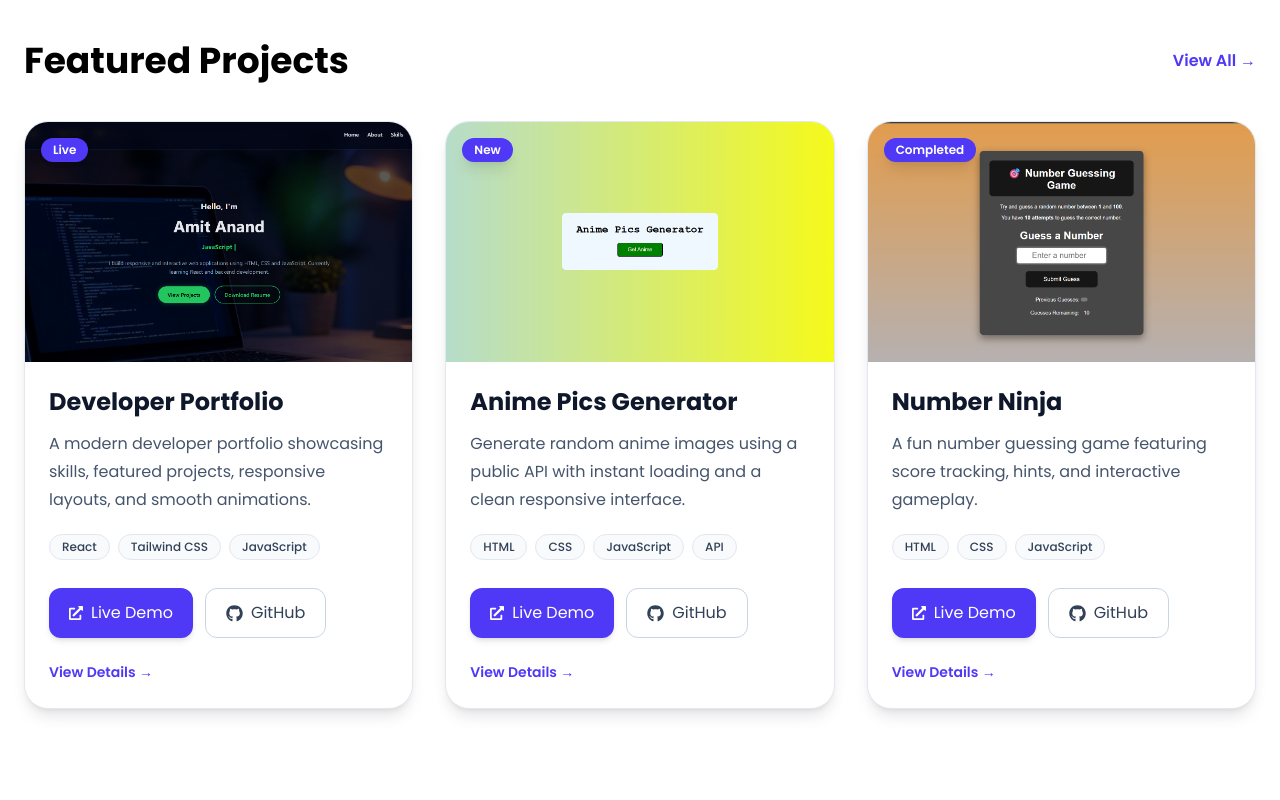
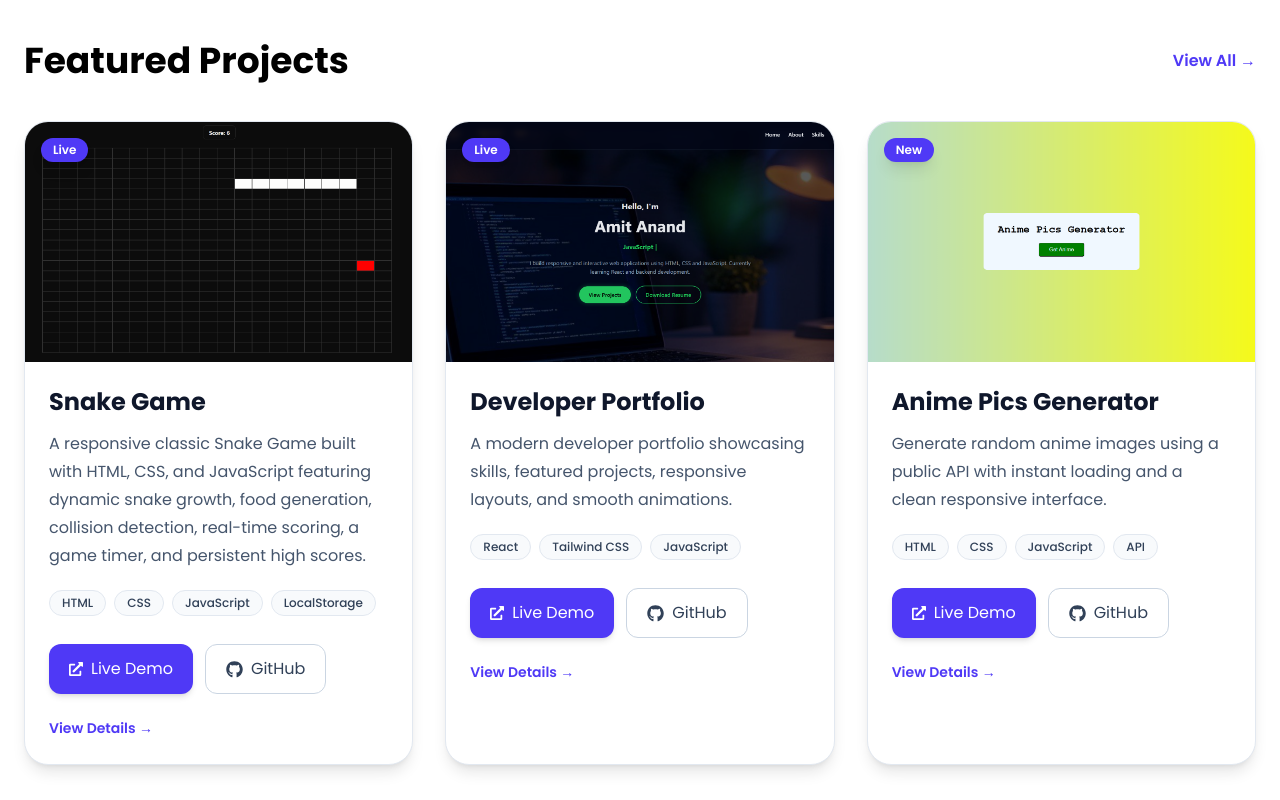
Before and after one commit to amit0526/project-showcase, a React (Vite) app: page / in a window 1280 px wide. Shown: the part 1180-1980 px from the top of the page. Built offline with nearby package versions, Linux system fonts and the light colour scheme.

Commit message:
Add Snake Game project details and update project statistics

```diff
--- a/src/components/hero/HeroLeft.jsx
+++ b/src/components/hero/HeroLeft.jsx
@@ -106,7 +106,7 @@ export default function HeroLeft() {
       {/* Stats */}
 
       <motion.div variants={item} className="mt-12 grid grid-cols-2 sm:grid-col-3 gap-3">
-        <Stat number="10+" label="Projects" />
+        <Stat number="11+" label="Projects" />
         <Stat number="8+" label="Tech" />
         <Stat number="100%" label="Responsive" />
       </motion.div>
--- a/src/data/projects.js
+++ b/src/data/projects.js
@@ -1,6 +1,28 @@
 const projects = [
   {
     id: 1,
+    title: "Snake Game",
+    description:"A responsive classic Snake Game built with HTML, CSS, and JavaScript featuring dynamic snake growth, food generation, collision detection, real-time scoring, a game timer, and persistent high scores.",
+    category: "JavaScript",
+    status: "Live",
+    features: [
+      "Responsive Design",
+      "Snake Growth & Food System",
+      "Collision Detection",
+      "Score & Timer",
+      "Persistent High Score",
+      "Keyboard Controls",
+      "Mobile Touch & Swipe Controls",
+    ],
+   tech: ["HTML", "CSS", "JavaScript", "LocalStorage"],
+   image: "/images/snake-game.png",
+   live: "https://snake-game-weld-eight.vercel.app/",
+   github: "https://github.com/amit0526/java-script-projects/tree/main/13-snake-game",
+
+  },
+
+  {
+    id: 2,
     title: "Developer Portfolio",
     description:
       "A modern developer portfolio showcasing skills, featured projects, responsive layouts, and smooth animations.",
@@ -10,11 +32,11 @@ const projects = [
     tech: ["React", "Tailwind CSS", "JavaScript"],
     image: "/images/amit-anand.png",
     live: "https://amit-anand-dev.vercel.app/",
-    github: "#",
+    github:"https://github.com/amit0526/java-script-projects/tree/main/10-protfolio",
   },
 
   {
-    id: 2,
+    id: 3,
     title: "Anime Pics Generator",
     description:
       "Generate random anime images using a public API with instant loading and a clean responsive interface.",
@@ -24,11 +46,11 @@ const projects = [
     tech: ["HTML", "CSS", "JavaScript", "API"],
     image: "/images/anime-generator.png",
     live: "https://anime-verse-self.vercel.app/",
-    github: "#",
+    github:"https://github.com/amit0526/java-script-projects/tree/main/6-Anime-Pics-Generator",
   },
 
   {
-    id: 3,
+    id: 4,
     title: "Number Ninja",
     description:
       "A fun number guessing game featuring score tracking, hints, and interactive gameplay.",
@@ -38,11 +60,11 @@ const projects = [
     tech: ["HTML", "CSS", "JavaScript"],
     image: "/images/gusseing-number.png",
     live: "https://number-ninja-five.vercel.app/",
-    github: "#",
+    github:"https://github.com/amit0526/java-script-projects/tree/main/4-GuessTheNumber",
   },
 
   {
-    id: 4,
+    id: 5,
     title: "Neo Calculator",
     description:
       "A sleek calculator supporting arithmetic operations with a modern responsive interface.",
@@ -52,11 +74,11 @@ const projects = [
     tech: ["HTML", "CSS", "JavaScript"],
     image: "/images/calculator.png",
     live: "https://neocalcapp.vercel.app/",
-    github: "#",
+    github:"https://github.com/amit0526/java-script-projects/tree/main/7-Calculator",
   },
 
   {
-    id: 5,
+    id: 6,
     title: "Coffee Hub",
     description:
       "A modern coffee shop landing page with responsive layouts and elegant user experience.",
@@ -66,11 +88,11 @@ const projects = [
     tech: ["HTML", "CSS", "JavaScript"],
     image: "/images/coffe-hub.png",
     live: "https://coffee-hub-psi.vercel.app/",
-    github: "#",
+    github:"https://github.com/amit0526/java-script-projects/tree/main/12-coffee-hub",
   },
 
   {
-    id: 6,
+    id: 7,
     title: "KeyCode Explorer",
     description:
       "Display keyboard key codes and event details instantly with a clean interactive interface.",
@@ -80,11 +102,11 @@ const projects = [
     tech: ["HTML", "CSS", "JavaScript"],
     image: "/images/key-code.png",
     live: "https://keycode-explorer.vercel.app/",
-    github: "#",
+    github:"https://github.com/amit0526/java-script-projects/tree/main/5-keyboard",
   },
 
   {
-    id: 7,
+    id: 8,
     title: "BMI Calculator",
     description:
       "Calculate Body Mass Index instantly with health status results and responsive design.",
@@ -94,11 +116,11 @@ const projects = [
     tech: ["HTML", "CSS", "JavaScript"],
     image: "/images/bmi-calculator.png",
     live: "https://bmicalculatorapp-eight.vercel.app/",
-    github: "#",
+    github:"https://github.com/amit0526/java-script-projects/tree/main/2-BMICalculator",
   },
 
   {
-    id: 8,
+    id: 9,
     title: "Digital Clock",
     description:
       "A live digital clock displaying real-time hours, minutes, and seconds with a minimal UI.",
@@ -108,11 +130,11 @@ const projects = [
     tech: ["HTML", "CSS", "JavaScript"],
     image: "/images/digital-clock.png",
     live: "https://digital-time-blue.vercel.app/",
-    github: "#",
+    github:"https://github.com/amit0526/java-script-projects/tree/main/8-Digital-Clock",
   },
 
   {
-    id: 9,
+    id: 10,
     title: "Snap Slider",
     description:
       "An interactive image slider featuring smooth animations and responsive navigation controls.",
@@ -122,11 +144,11 @@ const projects = [
     tech: ["HTML", "CSS", "JavaScript"],
     image: "/images/image-slider.png",
     live: "https://snap-slider.vercel.app/",
-    github: "#",
+    github:"https://github.com/amit0526/java-script-projects/tree/main/9-Image-Slider",
   },
 
   {
-    id: 10,
+    id: 11,
     title: "Theme Switcher",
     description:
       "Switch between multiple color themes instantly with persistent user preferences.",
@@ -136,7 +158,7 @@ const projects = [
     tech: ["HTML", "CSS", "JavaScript"],
     image: "/images/color-switcher.png",
     live: "https://theme-switcher-two-rust.vercel.app/",
-    github: "#",
+    github:"https://github.com/amit0526/java-script-projects/tree/main/1-Color-Switcher",
   },
 ];
 
```
Also changed, not shown: public/images/snake-game.png (added).
